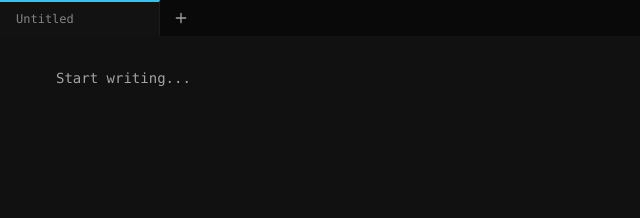
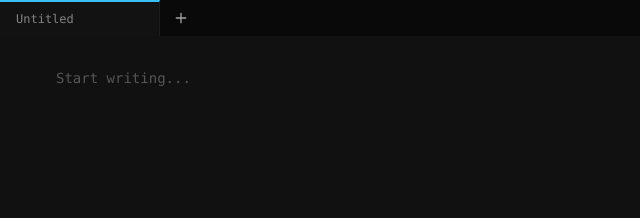
Before and after one commit to masdevan/duhlupa-notecanvas, a Next.js app: page / in a window 1280 px wide. Shown: the top 218 px of the page, without its empty margins (0-640 px from the left). Built offline with nearby package versions, Linux system fonts and the light colour scheme.

Commit message:
fix: make editor placeholder follow text color

```diff
--- a/components/editor.tsx
+++ b/components/editor.tsx
@@ -107,7 +107,7 @@ export default function Editor({
           value={content}
           onChange={(event) => onChange(event.target.value)}
           style={{ fieldSizing: "content" }}
-          className="w-full resize-none bg-transparent px-3 pb-16 pt-6 font-mono text-sm leading-4 text-foreground caret-accent outline-none placeholder:text-muted sm:px-6 sm:pb-20 sm:pt-8 sm:text-base sm:leading-5 md:px-10 lg:px-14"
+          className="w-full resize-none bg-transparent px-3 pb-16 pt-6 font-mono text-sm leading-4 text-foreground caret-accent outline-none placeholder:text-foreground/30 sm:px-6 sm:pb-20 sm:pt-8 sm:text-base sm:leading-5 md:px-10 lg:px-14"
         />
         <div
           onPointerDown={onHandlePointerDown("left")}
```
